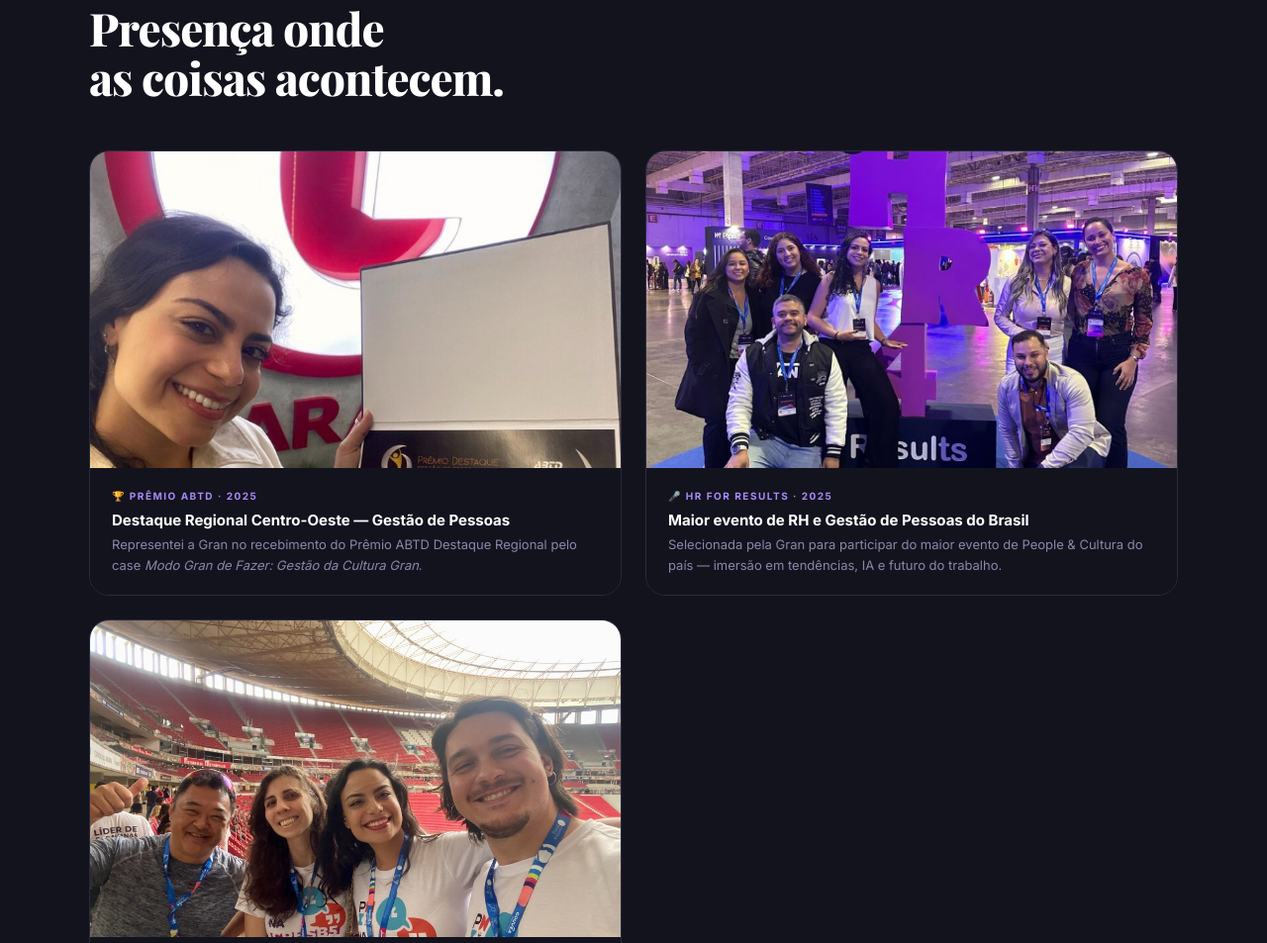
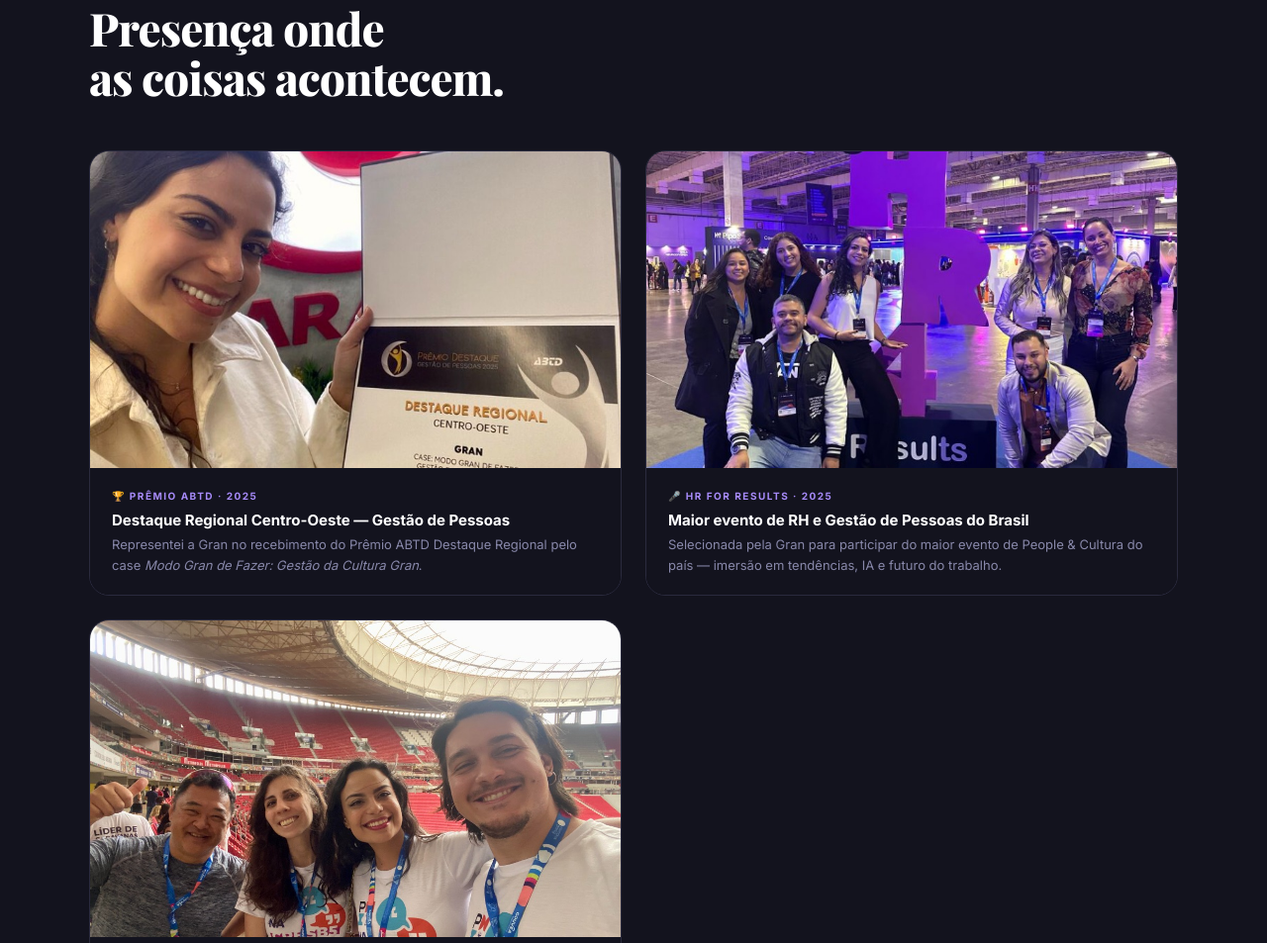
Before and after one commit to luadepaula/luadepaula.github.io, a plain HTML site: page index.html in a window 1280 px wide. Shown: the part 6845-7798 px from the top of the page at 99% size. Drawn offline with nearby package versions, Linux system fonts and the light colour scheme; a web font is replaced by a local one.

Commit message:
Portifólio AI Builder

```diff
--- a/index.html
+++ b/index.html
@@ -1098,7 +1098,7 @@
     <div class="gallery-grid">
 
       <div class="gallery-card">
-        <img src="premio-abtd.jpg" alt="Prêmio ABTD Destaque Regional 2025" style="object-position: center 35%;">
+        <img src="premio-abtd.jpg" alt="Prêmio ABTD Destaque Regional 2025" style="object-position: 60% 60%;">
         <div class="gallery-caption">
           <div class="gallery-caption-label">🏆 Prêmio ABTD · 2025</div>
           <div class="gallery-caption-title">Destaque Regional Centro-Oeste — Gestão de Pessoas</div>
```
